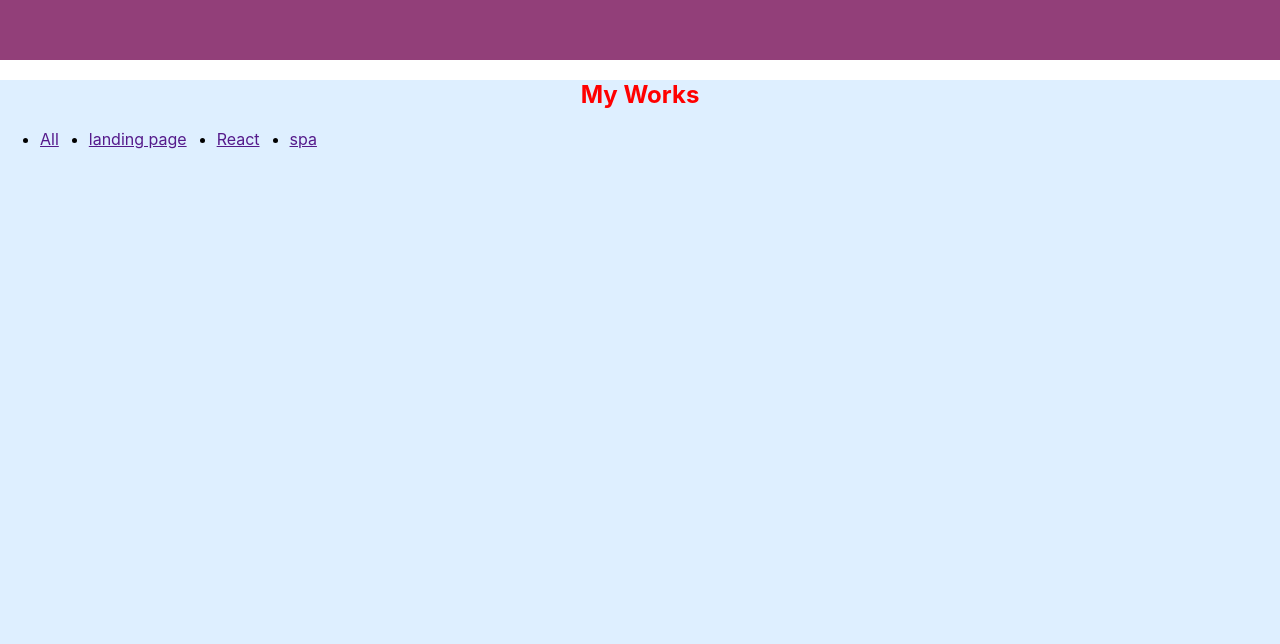
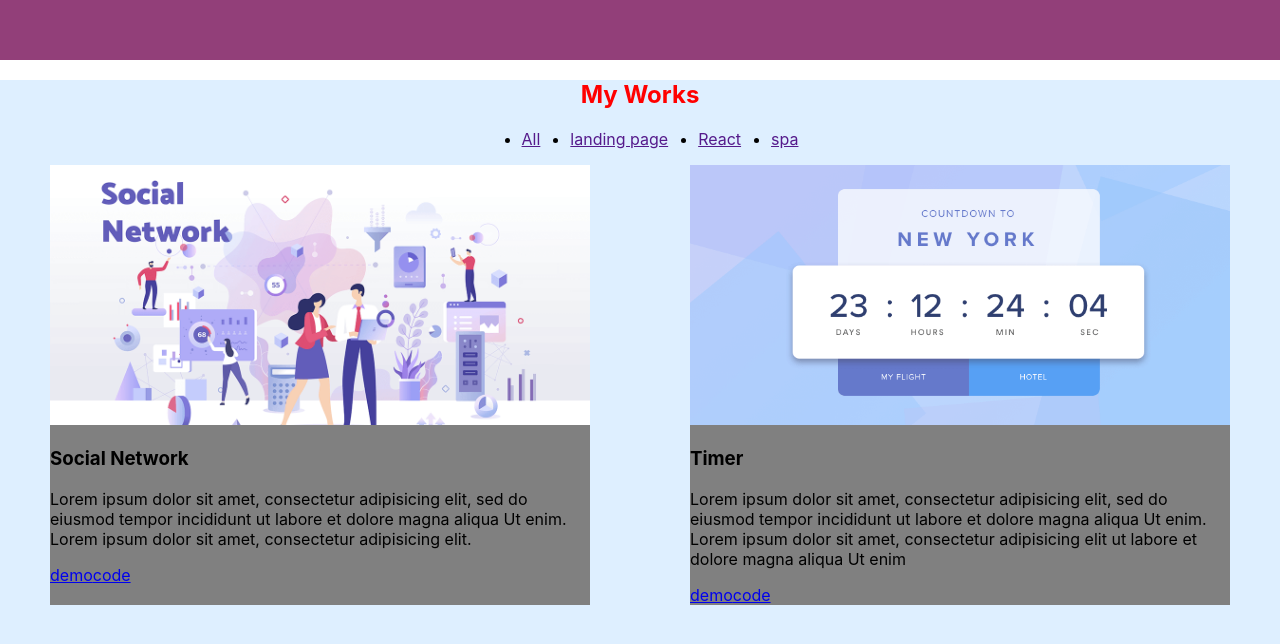
Before and after one commit to Anton-013/portfolio-start-project-main, a React app: page / in a window 1280 px wide. Shown: the part 1614-2258 px from the top of the page. Built offline with nearby package versions, Linux system fonts and the light colour scheme.

Commit message:
add Works

```diff
--- a/src/components/menu/Menu.tsx
+++ b/src/components/menu/Menu.tsx
@@ -20,5 +20,6 @@
     ul {
         display: flex;
         gap: 30px;
+        justify-content: center;
     }
 `
--- a/src/layout/sections/works/Works.tsx
+++ b/src/layout/sections/works/Works.tsx
@@ -2,6 +2,10 @@
 import styled from "styled-components";
 import { SectionTitle } from "../../../components/SectionTitle";
 import { Menu } from "../../../components/menu/Menu";
+import { FlexWrapper } from "../../../components/FlexWrapper";
+import { Work } from "./work/Work";
+import socialImg from "./../../../assets/images/proj-1.png"
+import timerImg from "./../../../assets/images/proj-2.png"
 
 export {};
 
@@ -12,6 +16,10 @@
         <StyledWorks>
             <SectionTitle>My Works</SectionTitle>
             <Menu menuItems={worksItems}/>
+            <FlexWrapper justify={"space-around"}>
+                <Work src={socialImg} title={"Social Network"} text={"Lorem ipsum dolor sit amet, consectetur adipisicing elit, sed do eiusmod tempor incididunt ut labore et dolore magna aliqua Ut enim. Lorem ipsum dolor sit amet, consectetur adipisicing elit."}/>
+                <Work src={timerImg} title={"Timer"} text={"Lorem ipsum dolor sit amet, consectetur adipisicing elit, sed do eiusmod tempor incididunt ut labore et dolore magna aliqua Ut enim. Lorem ipsum dolor sit amet, consectetur adipisicing elit ut labore et dolore magna aliqua Ut enim"}/>
+            </FlexWrapper>
         </StyledWorks>
     );
 };
--- /dev/null
+++ b/src/layout/sections/works/work/Work.tsx
@@ -0,0 +1,45 @@
+import React from "react";
+import styled from "styled-components";
+export {};
+
+type WorkPropsType = {
+    title: string
+    text: string
+    src: string
+}
+
+export const Work = (props: WorkPropsType) => {
+    return (
+        <StyledWork>
+            <Image src={props.src} alt=""/>
+            <Title>{props.title}</Title>
+            <Text>{props.text}</Text>
+            <Link href={"#"}>demo</Link>
+            <Link href={"#"}>code</Link>
+        </StyledWork>
+    );
+};
+
+const StyledWork = styled.div`
+    background-color: grey;
+    max-width: 540px;
+    width: 100%;
+`
+
+const Image = styled.img`
+    width: 100%;
+    height: 260px;
+    object-fit: cover;
+`
+
+const Link = styled.a`
+
+`
+
+const Title = styled.h3`
+
+`
+
+const Text = styled.p`
+
+`
```
